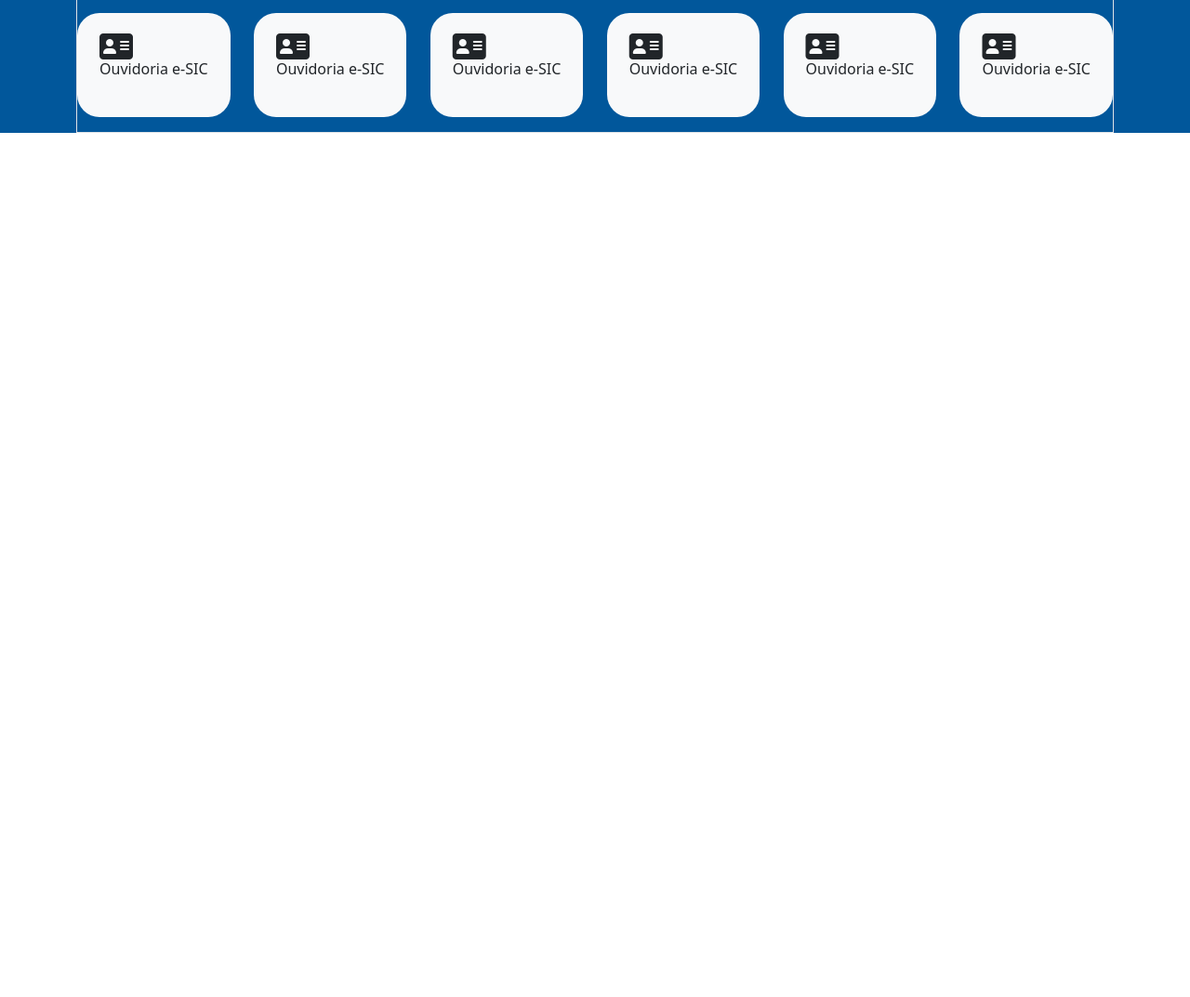
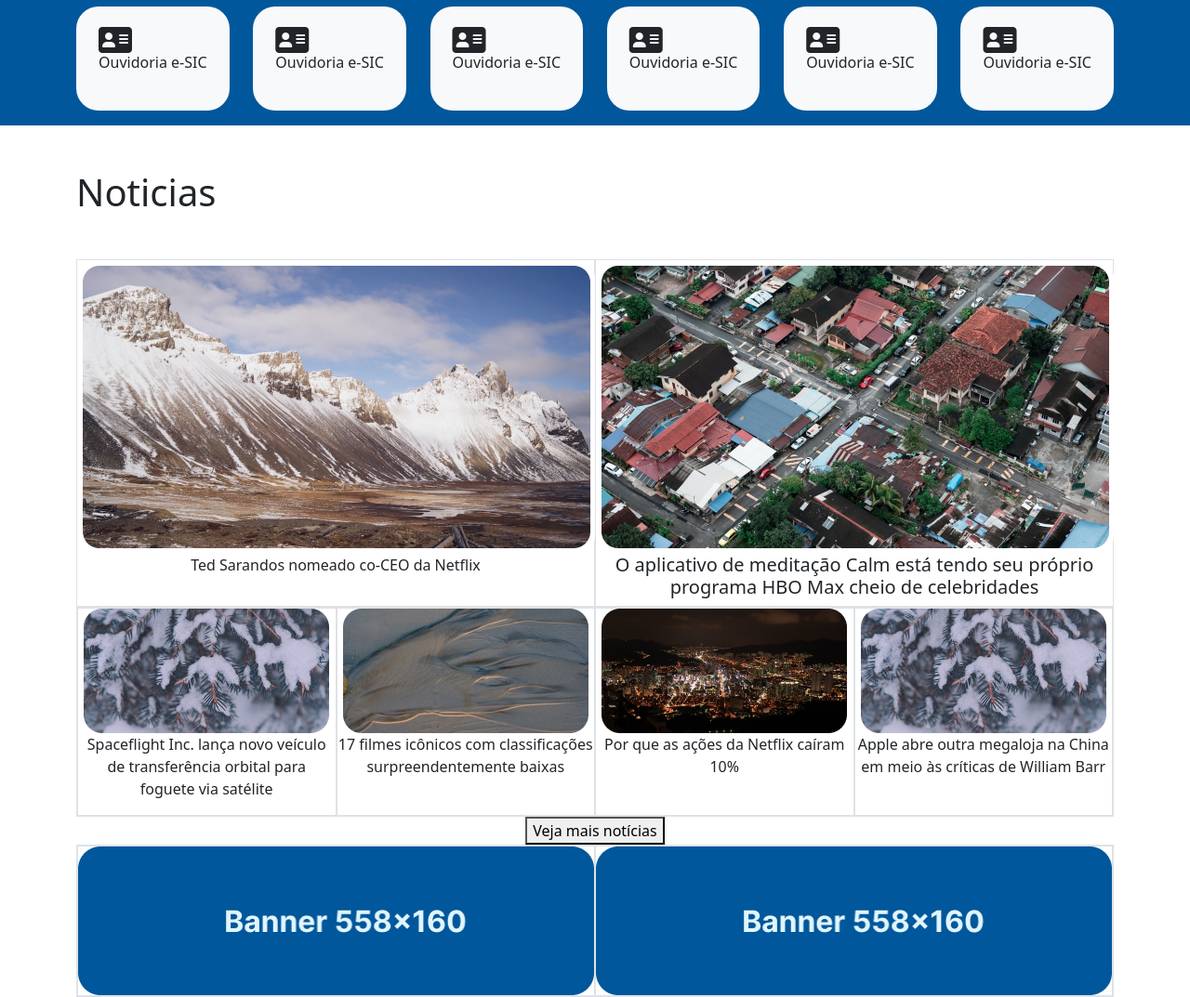
Before and after one commit to Matheuszid/Processo-Seletivo-MPX, a website: page index.html in a window 1280 px wide. Shown: the part 561-1634 px from the top of the page at 93% size. Before the commit the page ends 800 px from the top, so only its background shows below. Drawn offline with nearby package versions, Linux system fonts and the light colour scheme.

Commit message:
Criação da Estrutura main-notices

```diff
--- a/index.html
+++ b/index.html
@@ -15,7 +15,7 @@
   <header>
     <section class="container-fluid acessibility">
       <section class="container ">
-        <section class="d-flex justify-content-between border">
+        <section class="d-flex justify-content-between">
           <article class="acessibility__item m-2">
             <button class="acessibility__button">Aumentar fonte</button>
           </article>
@@ -32,7 +32,8 @@
             <button class="acessibility__button">Entenda a Acessibilidade</button>
           </article>
           <article class="acessibility__item m-2">
-            <button class="acessibility__button">Pesquise no site <i class="fa-solid fa-magnifying-glass" style="margin-left: 20px;"></i></button>
+            <button class="acessibility__button">Pesquise no site <i class="fa-solid fa-magnifying-glass"
+                style="margin-left: 20px;"></i></button>
           </article>
 
         </section>
@@ -41,7 +42,7 @@
 
     <section class="container-fluid infobar">
       <section class="container ">
-        <section class="d-flex border">
+        <section class="d-flex">
           <section class="col-6 my-3">
             <section class="d-flex align-items-center">
               <section class="col-6">
@@ -79,7 +80,7 @@
 
     <section class="container-fluid menu">
       <section class="container">
-        <section class="d-flex justify-content-between border">
+        <section class="d-flex justify-content-between">
           <section class="dropdown">
             <button class="btn dropdown-toggle" type="button" data-bs-toggle="dropdown" aria-expanded="false">
               Prefeitura
@@ -192,7 +193,7 @@
 
     <section class="container-fluid services">
       <section class="container">
-        <section class="d-flex flex-row justify-content-between align-items-center border   ">
+        <section class="d-flex flex-row justify-content-between align-items-center">
           <article class="my-3 bg-light p-4 teste">
             <i class="fa-solid fa-address-card fa-2xl"></i>
             <p>Ouvidoria e-SIC</p>
@@ -224,6 +225,66 @@
   </header>
 
   <main>
+    <section class="container-fluid">
+      <section class="container notices">
+
+        <article class="my-5">
+          <h1>Noticias</h1>
+        </article>
+
+        <section class="d-flex text-center">
+          <section class="col-6 text-center  border">
+            <img class="" src="./img/foto-center.png" alt="">
+            <p>Ted Sarandos nomeado co-CEO da Netflix</p>
+          </section>
+          <section class="border col-6">
+            <img src="./img/foto-center-2.png" alt="">
+            <article class="d-block">
+              <h5>O aplicativo de meditação Calm está tendo seu próprio programa HBO Max cheio de celebridades</h5>
+            </article>
+          </section>
+
+        </section>
+
+        <section class="d-flex justify-content-between text-center border">
+          <article class="col-3 border">
+            <img class="" src="./img/image.png" alt="">
+            <p>Spaceflight Inc. lança novo veículo de transferência orbital para foguete via satélite</p>
+          </article>
+          <article class="col-3 border">
+            <img class="" src="./img/image-2.png" alt="">
+            <p>17 filmes icônicos com classificações surpreendentemente baixas</p>
+          </article>
+          <article class="col-3 border">
+            <img class="" src="./img/image-3.png" alt="">
+            <p>Por que as ações da Netflix caíram 10%</p>
+          </article>
+          <article class="col-3 border">
+            <img class="" src="./img/image.png" alt="">
+            <p>Apple abre outra megaloja na China em meio às críticas de William Barr</p>
+          </article>
+        </section>
+
+        <section class="d-flex justify-content-center">
+            <button>Veja mais notícias</button>
+        </section>
+
+        <section class="d-flex text-center justify-content-between border">
+          <section class="col-6">
+            <article class="border">
+              <img class="img-fluid" src="./img/banner 02.png" alt="">
+            </article>
+          </section>
+          <section class="col-6">
+            <article class="border">
+              <img class="img-fluid" src="./img/banner 02.png" alt="">
+            </article>
+          </section>
+        </section>
+
+      </section>
+    </section>
+
 
   </main>
 
```
Also changed, not shown: img/banner 02.png (added), img/foto-center-2.png (added), img/foto-center.png (added), img/image-2.png (added), img/image-3.png (added), img/image-4.png (added), img/image.png (added).
